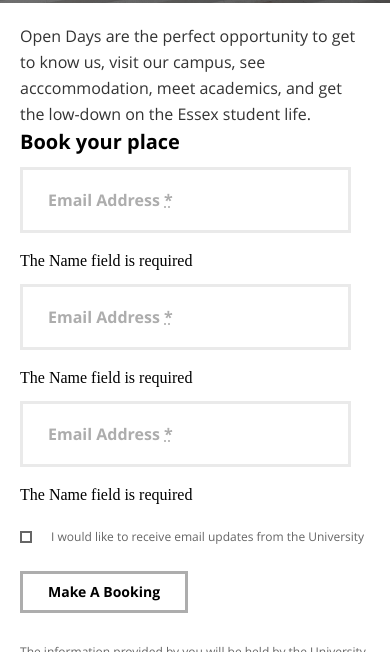
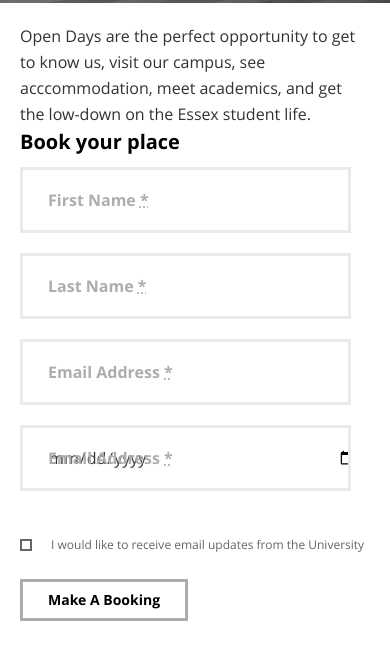
Before and after one commit to zhurunovrodion/fuse8_test, a website: page index.html in a window 390 px wide. Shown: the part 192-844 px from the top of the page. Drawn offline with Linux system fonts and the light colour scheme.

Commit message:
add two groups inputs

```diff
--- a/index.html
+++ b/index.html
@@ -37,42 +37,51 @@
                     <div class="formBlock__subHeader">
                         Book your place
                     </div>
-                    <div class="formBlock__email m--form__formBlock-wide">
-                        <div class="form__inputElementGroup ">
 
-                            <div class="form__inputElement m--form__inputField-email" >
+                        <div class="form__inputElementGroup m--form__inputElementGroup__notWide">
+
+                            <div class="form__inputElement m--form__inputElement-name m--form__inputElement-withRightMargin m--form__inputElement__notWide" >
+                                <input id="name" name="name" class="form__inputField" type="email">
+                                <label for="name" class="form__inputLabel">First Name
+                                    <abbr title="required">*</abbr>
+                                </label>
+                                 <div class="errorMessage"><p>The Name field is required</p></div>
+                            </div>
+
+                             <div class="form__inputElement m--form__inputElement-lastName m--form__inputElement__notWide" >
+                                <input id="name" name="name" class="form__inputField" type="email">
+                                <label for="name" class="form__inputLabel">Last Name
+                                    <abbr title="required">*</abbr>
+                                </label>
+                                <div class="errorMessage"><p>The Name field is required</p></div>
+                            </div>
+
+                        </div>
+
+
+
+
+
+
+                            <div class="form__inputElement m--form__inputElement-email" >
                                 <input id="name" name="name" class="form__inputField" type="email">
                                 <label for="name" class="form__inputLabel">Email Address
                                     <abbr title="required">*</abbr>
                                 </label>
+                                 <div class="errorMessage"><p>The Name field is required</p></div>
                             </div>
-                             <div class="errorMessage"><p>The Name field is required</p></div>
-                        </div>
-                    </div>
-                    <div class="formBlock__email m--form__formBlock-wide">
-                        <div class="form__inputElementGroup ">
 
-                            <div class="form__inputElement m--form__inputField-email" >
-                                <input id="name" name="name" class="form__inputField" type="email">
+
+                             <div class="form__inputElement m--form__inputElement-email" >
+                                <input id="name" name="name" class="form__inputField" type="date">
                                 <label for="name" class="form__inputLabel">Email Address
                                     <abbr title="required">*</abbr>
                                 </label>
+                                 <div class="errorMessage"><p>The Name field is required</p></div>
                             </div>
-                             <div class="errorMessage"><p>The Name field is required</p></div>
-                        </div>
-                    </div>
-                    <div class="formBlock__email m--form__formBlock-wide">
-                        <div class="form__inputElementGroup ">
 
-                            <div class="form__inputElement m--form__inputField-email" >
-                                <input id="name" name="name" class="form__inputField" type="email">
-                                <label for="name" class="form__inputLabel">Email Address
-                                    <abbr title="required">*</abbr>
-                                </label>
-                            </div>
-                             <div class="errorMessage"><p>The Name field is required</p></div>
-                        </div>
-                    </div>
+
+
                     <div class="formBlock__compliance">
                         <label class="defaultCheckbox m--defaultCheckbox-withPadding">
                             <input class="checkbox" type="checkbox" name="checkbox-test">
--- a/less/modules/elements.less
+++ b/less/modules/elements.less
@@ -74,18 +74,32 @@ font-family:  @font-family-opensans;
 .form{
 	&__inputElementGroup{
 		margin-top: 15px;
-		width: ~" calc(100% - 25px)";
+		display: flex;
+		justify-content: space-between;
+		width: ~"calc(100% - 25px)";
+
 
 	}
 
 	&__inputElement {
+		width: ~"calc(100% - 25px)";
 	    position: relative;
 	    overflow: hidden;
-	    width: 100%;
+
 	    height: 60px;
 	    margin-bottom: 20px;
 	    border: 3px solid #eaeaea;
 		background-color: #ffffff;
+
+		&.m--form__inputElement-withRightMargin{
+			margin-right: 30px;
+		}
+
+		&.m--form__inputElement__notWide{
+
+
+
+		}
 
 
 	}
@@ -120,3 +134,75 @@ font-family:  @font-family-opensans;
 	    transition: transform .2s ease-out,top .2s ease-out,font-size .2s ease-out;
 	}
 }
+
+
+
+@media (max-width: 500px){
+
+	.form{
+		&__inputElementGroup{
+			margin-top: 15px;
+
+
+			flex-direction: column;
+			width: 100%;
+
+
+		}
+
+		&__inputElement {
+			width: ~"calc(100% - 25px)";
+		    position: relative;
+		    overflow: hidden;
+
+		    height: 60px;
+		    margin-bottom: 20px;
+		    border: 3px solid #eaeaea;
+			background-color: #ffffff;
+
+			&.m--form__inputElement-withRightMargin{
+				margin-right: 0px;
+			}
+
+			&.m--form__inputElement__notWide{
+
+
+
+			}
+
+
+		}
+
+		&__inputField {
+		    width: calc(100% - 5px);
+		    height: 100%;
+		    padding: 10px 0 0 25px;
+		    position: absolute;
+		    bottom: 0;
+		    border: none;
+		   color: #333333;
+			font-family: @font-family-opensans;
+			font-size: 16px;
+			font-weight: 400;
+			line-height: 24px;
+		    border-radius: 0;
+		}
+
+		&__inputLabel {
+		    position: absolute;
+		    top: 50%;
+		    padding-left: 25px;
+		    pointer-events: none;
+		    color: #adadad;
+			font-family: @font-family-opensans;
+			font-size: 16px;
+			font-weight: 700;
+			line-height: 22px;
+		    cursor: text;
+		    transform: translateY(-50%);
+		    transition: transform .2s ease-out,top .2s ease-out,font-size .2s ease-out;
+		}
+	}
+
+
+}
```
Also changed, not shown: css/style.css.
